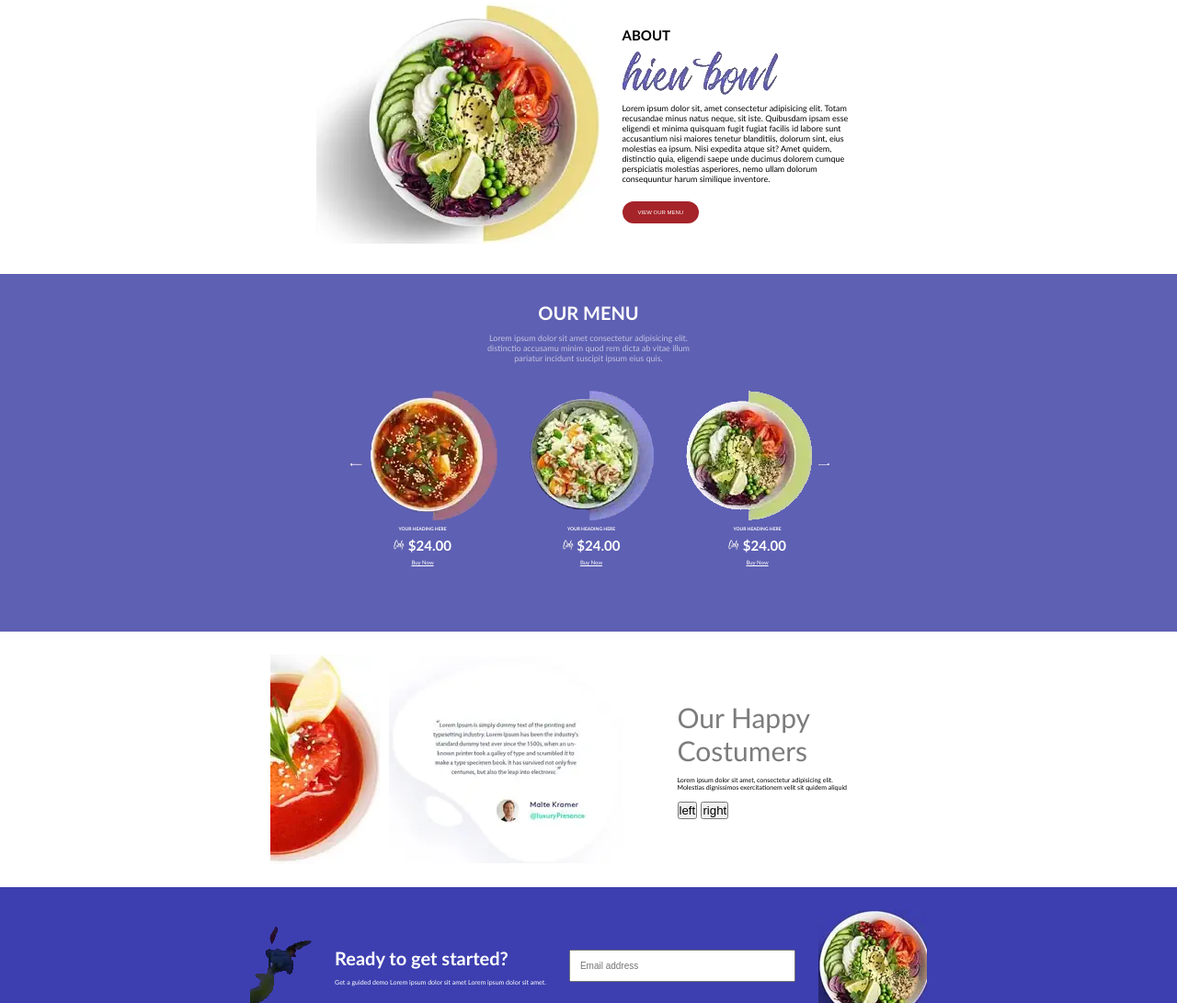
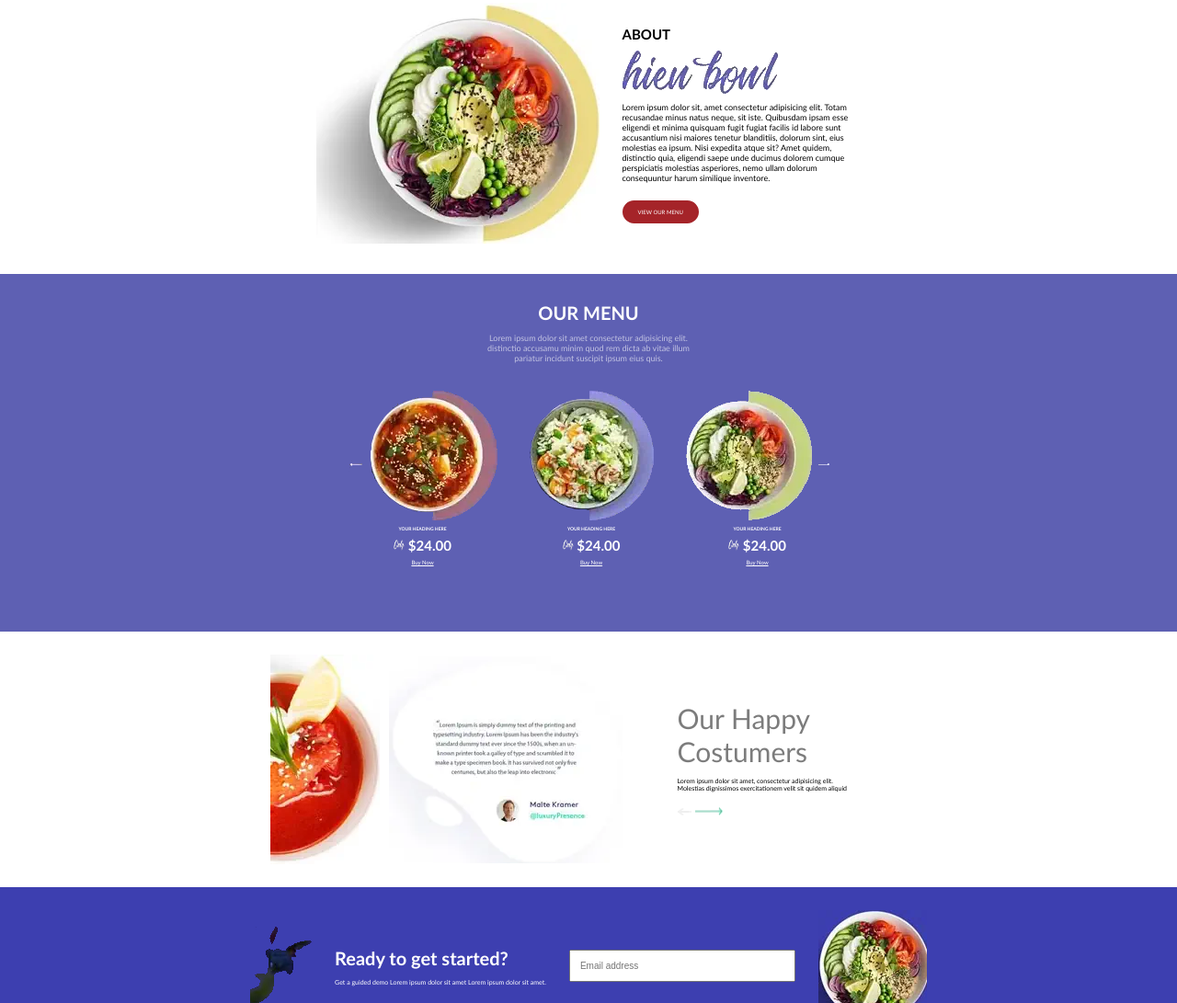
Before and after one commit to romasmv/55-grupe-GabijosUzduotis2, a website: page index.html in a window 1280 px wide. Shown: the part 471-1562 px from the top of the page at 92% size. Drawn offline with Linux system fonts and the light colour scheme.

Commit message:
update row2 & row4

```diff
--- a/css/main.css
+++ b/css/main.css
@@ -137,7 +137,7 @@
     width: 260px;
 }
 
-.right-column-row2 button{
+.right-column-row2 a{
 
     margin-top: 10px;
     font-size:6px ;
@@ -146,6 +146,7 @@
     border-radius: 25px;
     color: white;
     border: 2px solid #A52429;
+    text-decoration: none;
 }
 
 .row3 {
@@ -302,6 +303,24 @@
     margin-bottom: 10px;
 }
 
+.about-customers .btn-right img{
+    width: 30px;
+}
+.about-customers .btn-left img{
+    width: 15px;
+    height: 8px;
+    color: grey;
+}
+
+.about-customers .btn-right{
+    background-color: white;
+    border: white;
+}
+.about-customers .btn-left{
+    background-color: white;
+    border: white;
+}
+
 .row5{
     width: 100%;
     display: flex;
--- a/index.html
+++ b/index.html
@@ -43,7 +43,7 @@
                 <h1>ABOUT</h1>
                 <img src="./img/title-row2.webp" alt="hien bowl">
                 <p>Lorem ipsum dolor sit, amet consectetur adipisicing elit. Totam recusandae minus natus neque, sit iste. Quibusdam ipsam esse eligendi et minima quisquam fugit fugiat facilis id labore sunt accusantium nisi maiores tenetur blanditiis, dolorum sint, eius molestias ea ipsum. Nisi expedita atque sit? Amet quidem, distinctio quia, eligendi saepe unde ducimus dolorem cumque perspiciatis molestias asperiores, nemo ullam dolorum consequuntur harum similique inventore.</p>
-                <button>VIEW OUR MENU</button>
+                <a href="#">VIEW OUR MENU</a>
             </div>
         </div>
         <div class="row3">
@@ -78,8 +78,8 @@
             <div class="about-customers">
                 <h1>Our Happy Costumers</h1>
                 <p>Lorem ipsum dolor sit amet, consectetur adipisicing elit. Molestias dignissimos exercitationem velit sit quidem aliquid </p>
-                <button>left</button>
-                <button>right</button>
+                <button class="btn-left"><img src="./img/left.webp" alt="pic left"></button>
+                <button class="btn-right"><img src="./img/right.webp" alt="pic right"></button>
             </div>
         </div>
         <div class="row5">
```
Also changed, not shown: img/left.webp (added), img/right.webp (added).
